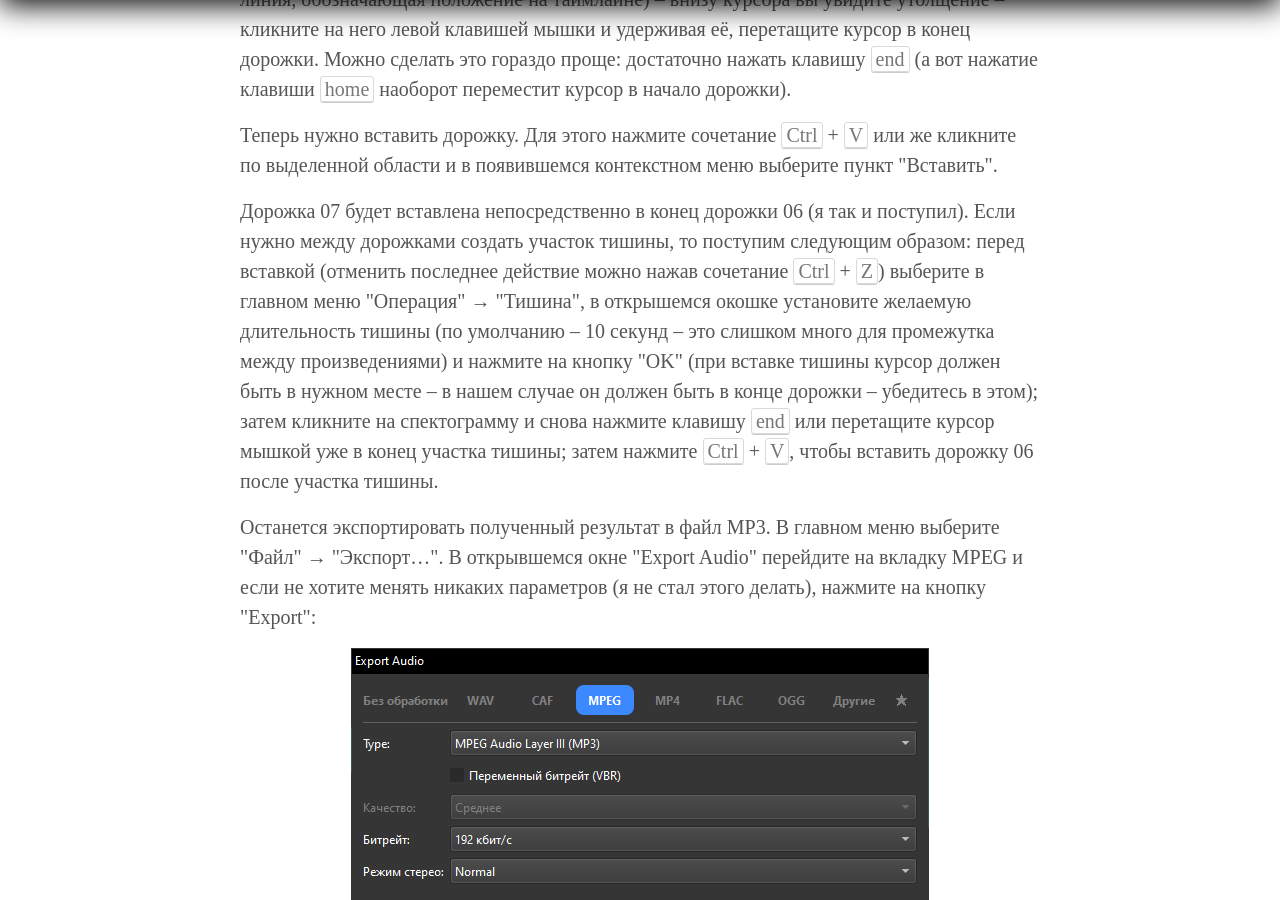
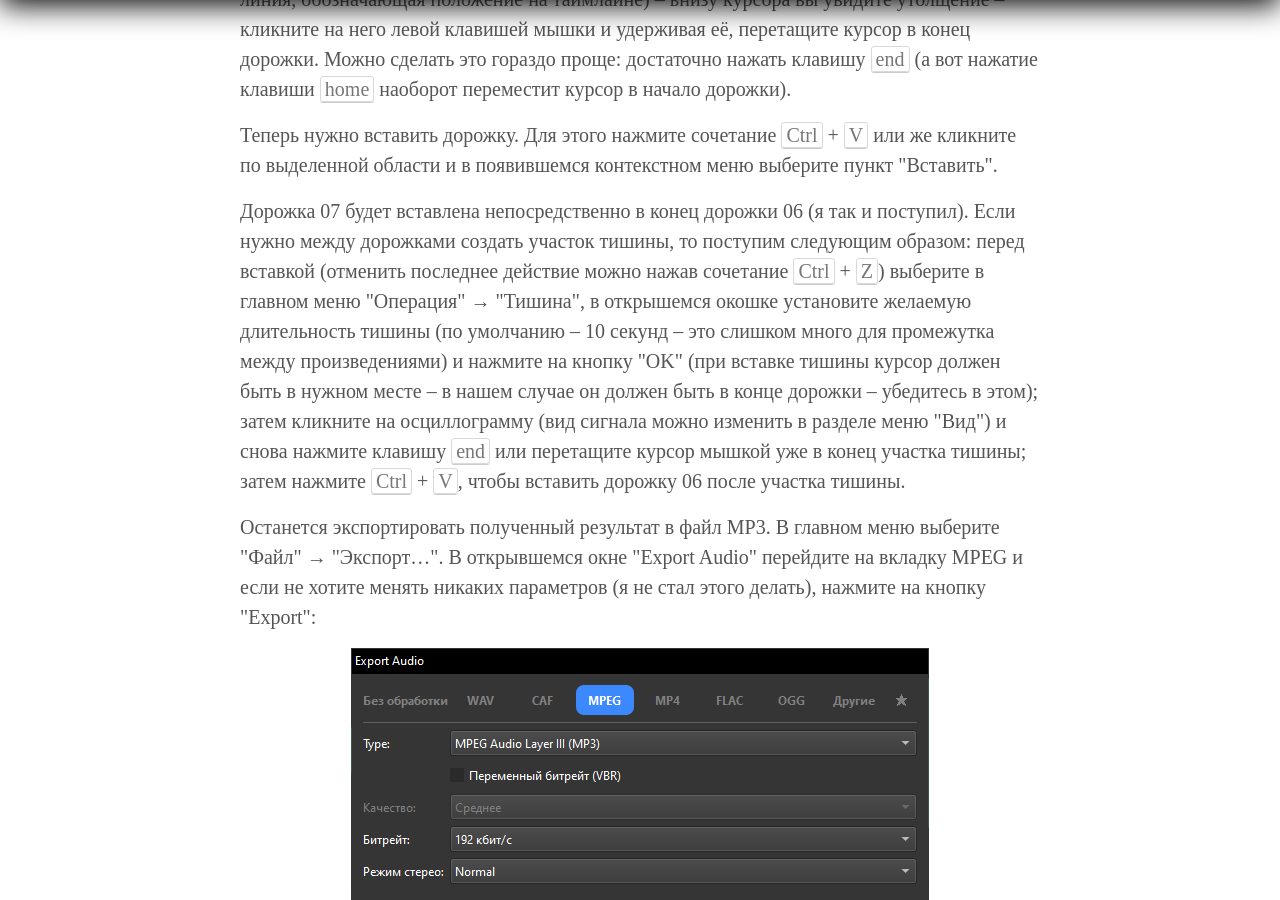
Before and after one commit to postolny/postolny.github.io, a Jekyll site: the page built from _posts/2023-03-07-ocenaudio.md, in a window 1280 px wide and 900 px high, scrolled down 5165 px. Built offline with Jekyll 4.4.1, drawn with Linux system fonts in a browser that asks for light colours.

Commit message:
Add files via upload

```diff
--- a/_posts/2023-03-07-ocenaudio.md
+++ b/_posts/2023-03-07-ocenaudio.md
@@ -42,7 +42,7 @@ tags: Музыка
 
 Теперь нужно вставить дорожку. Для этого нажмите сочетание <kbd>Ctrl</kbd> + <kbd>V</kbd> или же кликните по выделенной области и в появившемся контекстном меню выберите пункт "Вставить".
 
-Дорожка 07 будет вставлена непосредственно в конец дорожки 06 (я так и поступил). Если нужно между дорожками создать участок тишины, то поступим следующим образом: перед вставкой (отменить последнее действие можно нажав сочетание <kbd>Ctrl</kbd> + <kbd>Z</kbd>) выберите в главном меню "Операция" → "Тишина", в открышемся окошке установите желаемую длительность тишины (по умолчанию – 10 секунд – это слишком много для промежутка между произведениями) и нажмите на кнопку "OK" (при вставке тишины курсор должен быть в нужном месте – в нашем случае он должен быть в конце дорожки – убедитесь в этом); затем кликните на спектограмму и снова нажмите клавишу <kbd>end</kbd> или перетащите курсор мышкой уже в конец участка тишины; затем нажмите <kbd>Ctrl</kbd> + <kbd>V</kbd>, чтобы вставить дорожку 06 после участка тишины.
+Дорожка 07 будет вставлена непосредственно в конец дорожки 06 (я так и поступил). Если нужно между дорожками создать участок тишины, то поступим следующим образом: перед вставкой (отменить последнее действие можно нажав сочетание <kbd>Ctrl</kbd> + <kbd>Z</kbd>) выберите в главном меню "Операция" → "Тишина", в открышемся окошке установите желаемую длительность тишины (по умолчанию – 10 секунд – это слишком много для промежутка между произведениями) и нажмите на кнопку "OK" (при вставке тишины курсор должен быть в нужном месте – в нашем случае он должен быть в конце дорожки – убедитесь в этом); затем кликните на осциллограмму (вид сигнала можно изменить в разделе меню "Вид") и снова нажмите клавишу <kbd>end</kbd> или перетащите курсор мышкой уже в конец участка тишины; затем нажмите <kbd>Ctrl</kbd> + <kbd>V</kbd>, чтобы вставить дорожку 06 после участка тишины.
 
 Останется экспортировать полученный результат в файл MP3. В главном меню выберите "Файл" → "Экспорт...". В открывшемся окне "Export Audio" перейдите на вкладку MPEG и если не хотите менять никаких параметров (я не стал этого делать), нажмите на кнопку "Export":
 
```
